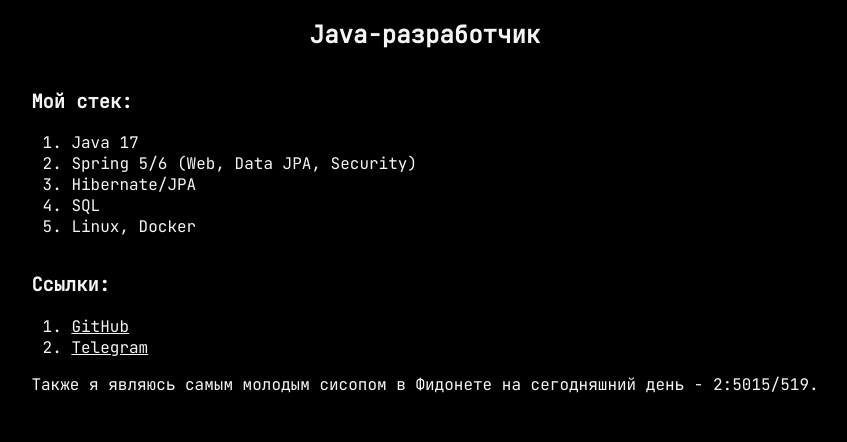
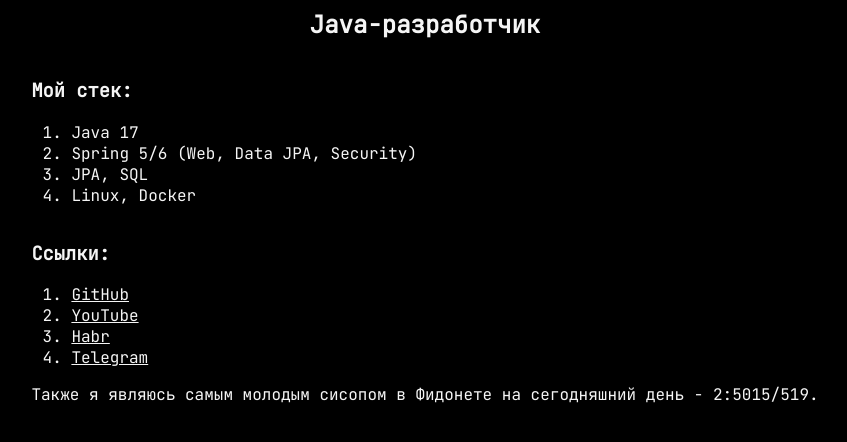
Before and after one commit to gavrilovegor519/gavrilovegor519.github.io, a plain HTML site: page index.html in a window 1280 px wide. Shown: the part 238-680 px from the top of the page, without its empty margins (215-1062 px from the left). Drawn offline with Linux system fonts and the light colour scheme.

Commit message:
Backports from gavrilovegor519-petprojects/vaadin.gavrilovegor519.ru

```diff
--- a/index.html
+++ b/index.html
@@ -19,8 +19,7 @@
             <ol>
                 <li>Java 17</li>
                 <li>Spring 5/6 (Web, Data JPA, Security)</li>
-                <li>Hibernate/JPA</li>
-                <li>SQL</li>
+                <li>JPA, SQL</li>
                 <li>Linux, Docker</li>
             </ol>
         </div>
@@ -28,6 +27,8 @@
             <h3>Ссылки:</h3>
             <ol>
                 <li><a href="https://github.com/gavrilovegor519">GitHub</a></li>
+                <li><a href="https://www.youtube.com/@gavrilovegor519">YouTube</a></li>
+                <li><a href="https://habr.com/ru/users/gavrilovegor519/">Habr</a></li>
                 <li><a href="https://t.me/gavrilovegor519">Telegram</a></li>
             </ol>
             <p>
```
